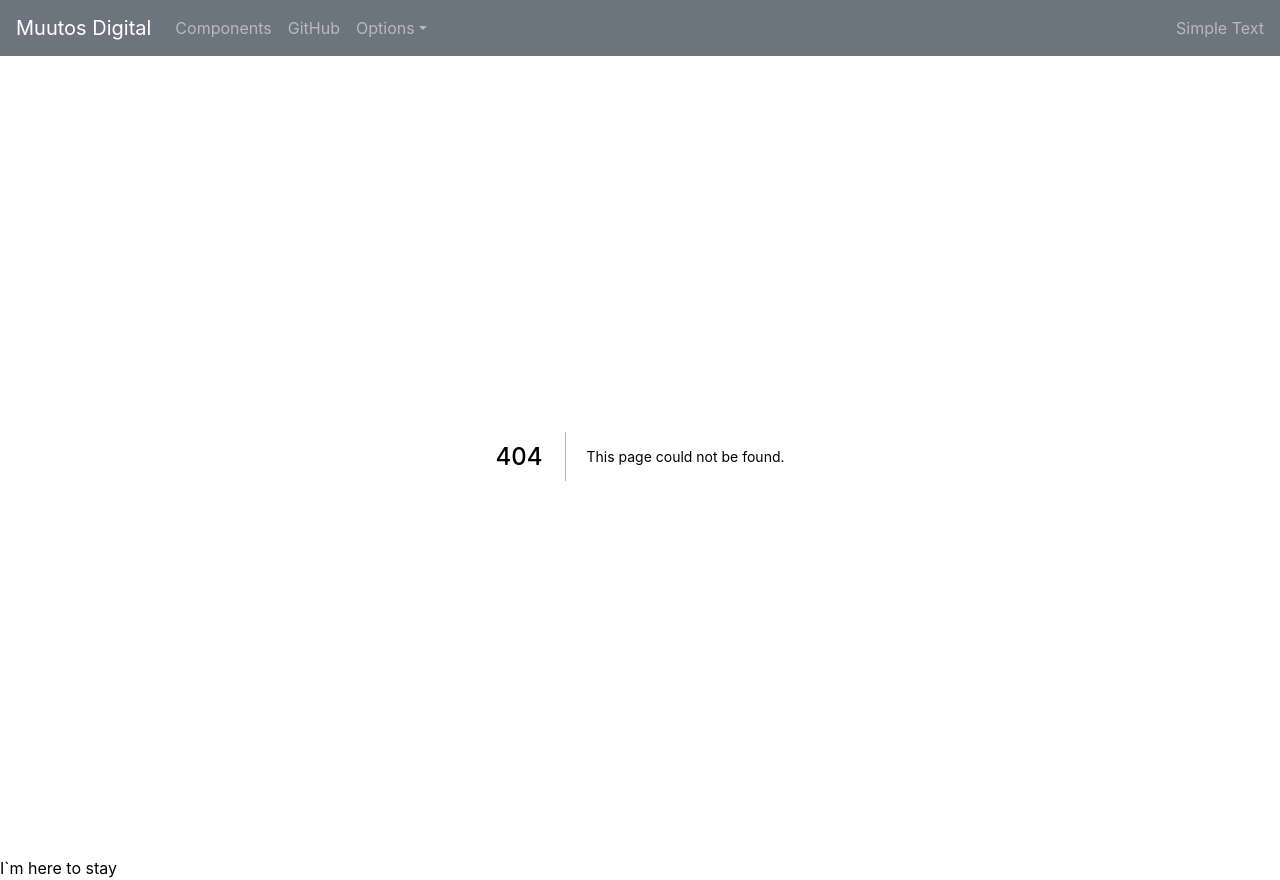
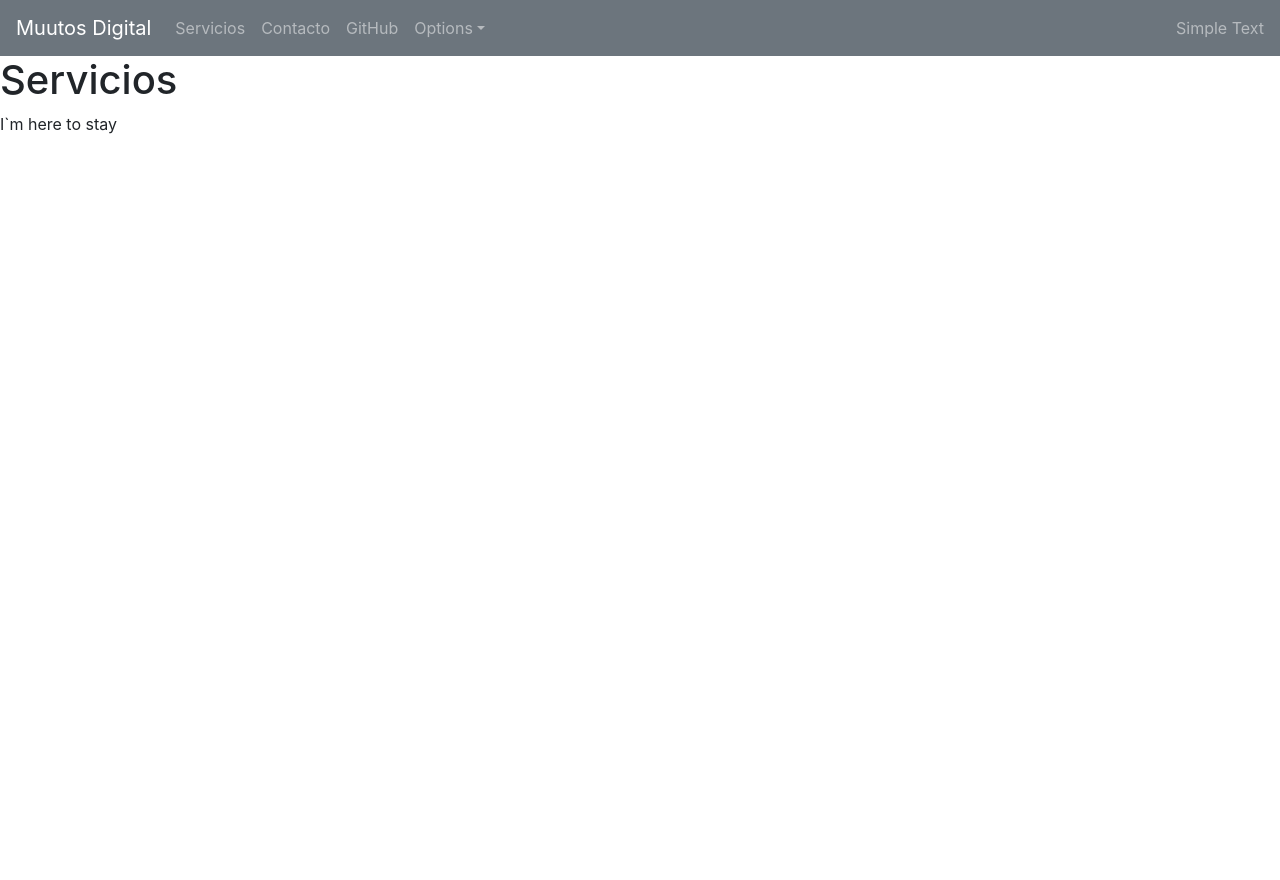
Before and after one commit to RSDSanchez/muutos, a Next.js app: page /services in a window 1280 px wide. Before the commit this address had no page. After the commit the page ends 800 px from the top, so only its background shows below. Built offline with nearby package versions, Linux system fonts and the light colour scheme.

Commit message:
created services and contact pages plus navbar links

```diff
--- a/components/MainNavbar.js
+++ b/components/MainNavbar.js
@@ -27,7 +27,10 @@ const MainNavbar = (props) => {
         <Collapse isOpen={isOpen} navbar>
           <Nav className="mr-auto" navbar>
             <NavItem>
-              <NavLink href="/components/">Components</NavLink>
+              <NavLink href="/services">Servicios</NavLink>
+            </NavItem>
+            <NavItem>
+              <NavLink href="/contact">Contacto</NavLink>
             </NavItem>
             <NavItem>
               <NavLink href="https://github.com/geuvadan">GitHub</NavLink>
--- /dev/null
+++ b/pages/contact.js
@@ -0,0 +1,5 @@
+export default function Contact() {
+  const title = 'Muutos Digital - Contacto';
+  return <h1>Contato</h1>;
+  y;
+}
--- /dev/null
+++ b/pages/services.js
@@ -0,0 +1,5 @@
+export default function Services() {
+  const title = 'Muutos Digital - Services';
+  return <h1>Servicios</h1>;
+  y;
+}
```
